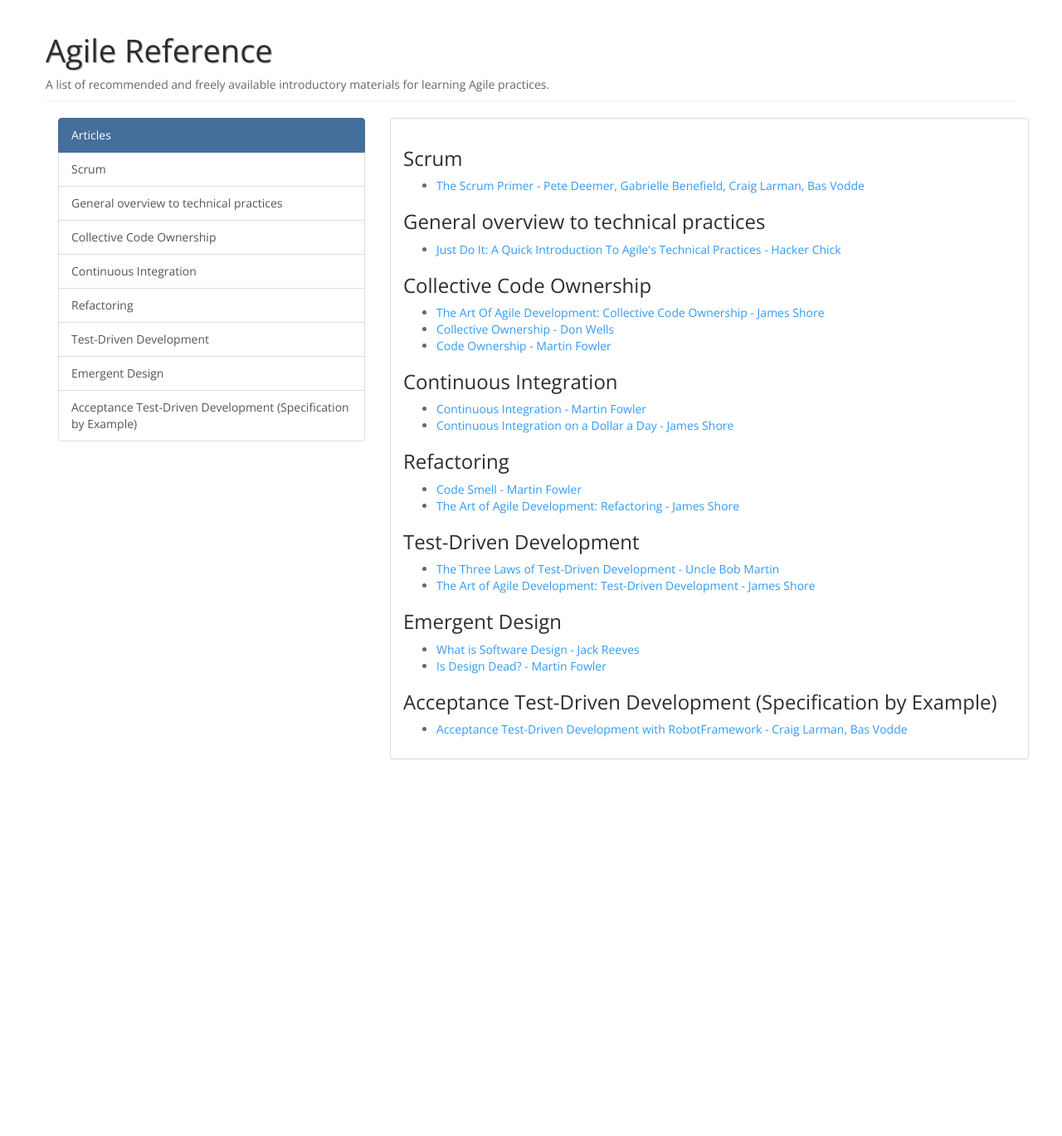
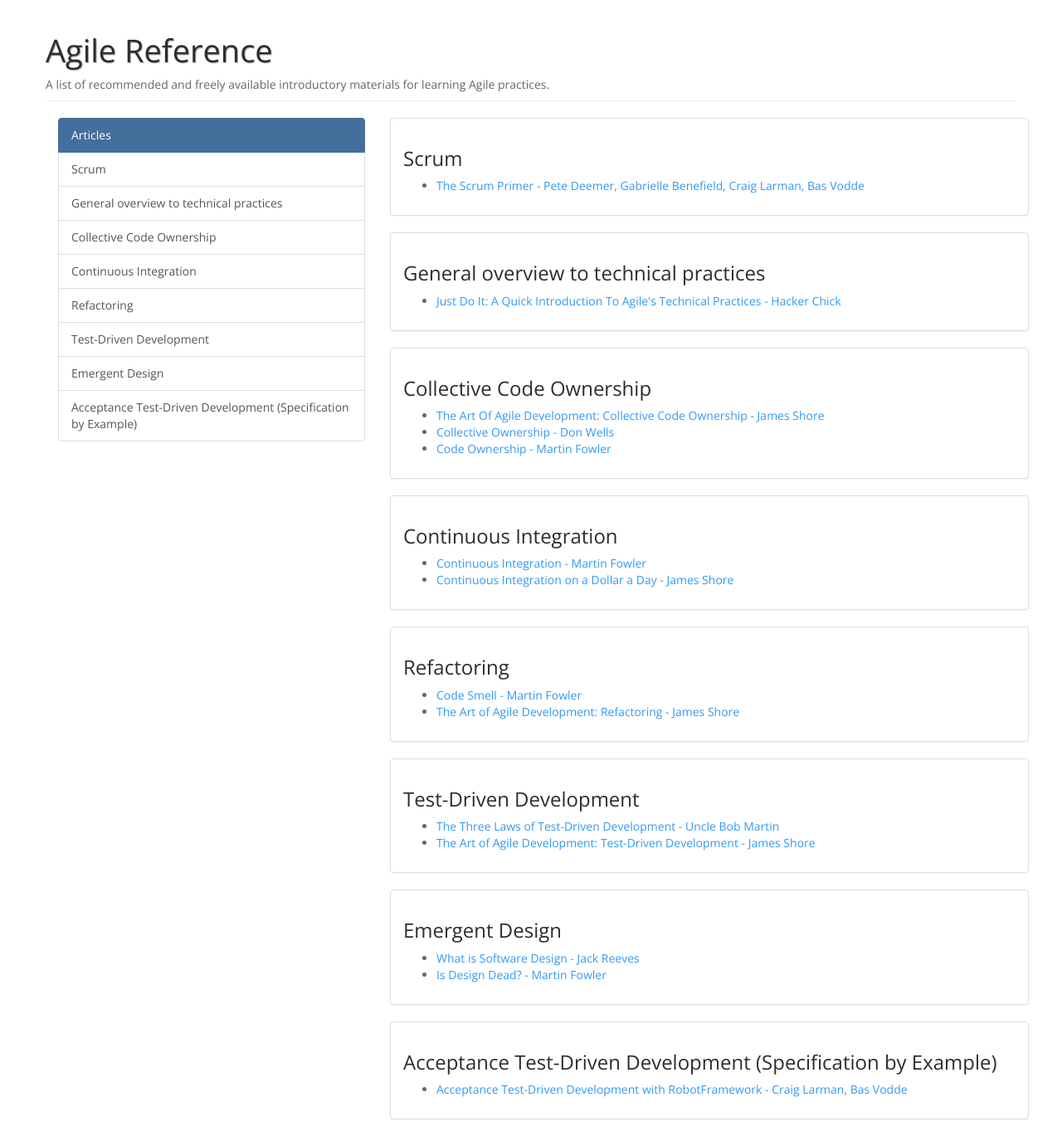
Before and after one commit to nerds-odd-e/agilereference, a Jekyll site: the page built from index.html, in a window 1280 px wide. Shown: the whole page at 83% size. Built offline with Jekyll 4.4.1, drawn with Linux system fonts in a browser that asks for light colours; Markdown is read by kramdown in place of the engine named in the settings; before the commit the page ends 935 px from its top, so only the background shows below that.

Commit message:
enclosed each category in a panel

```diff
--- a/index.html
+++ b/index.html
@@ -68,17 +68,17 @@ categories:
 		</ul>
 	</div>
   <div class="span8">
-		<div class="panel">
-			<div class="panel-body">
-      {% for category in page.categories %}
+		{% for category in page.categories %}
+    <div class="panel">
+		  <div class="panel-body">
         <h3>{{ category.title }}</h3>
 		      <ul>
 			    {% for link in category.links %}
 			      <li><a href="{{ link.url }}">{{ link.name }}</a></li>
 			    {% endfor %}
 		      </ul>
-		    {% endfor %}
-		  </div>
+      </div>
 	  </div>
+		{% endfor %}
 	</div>
 </div>
```
